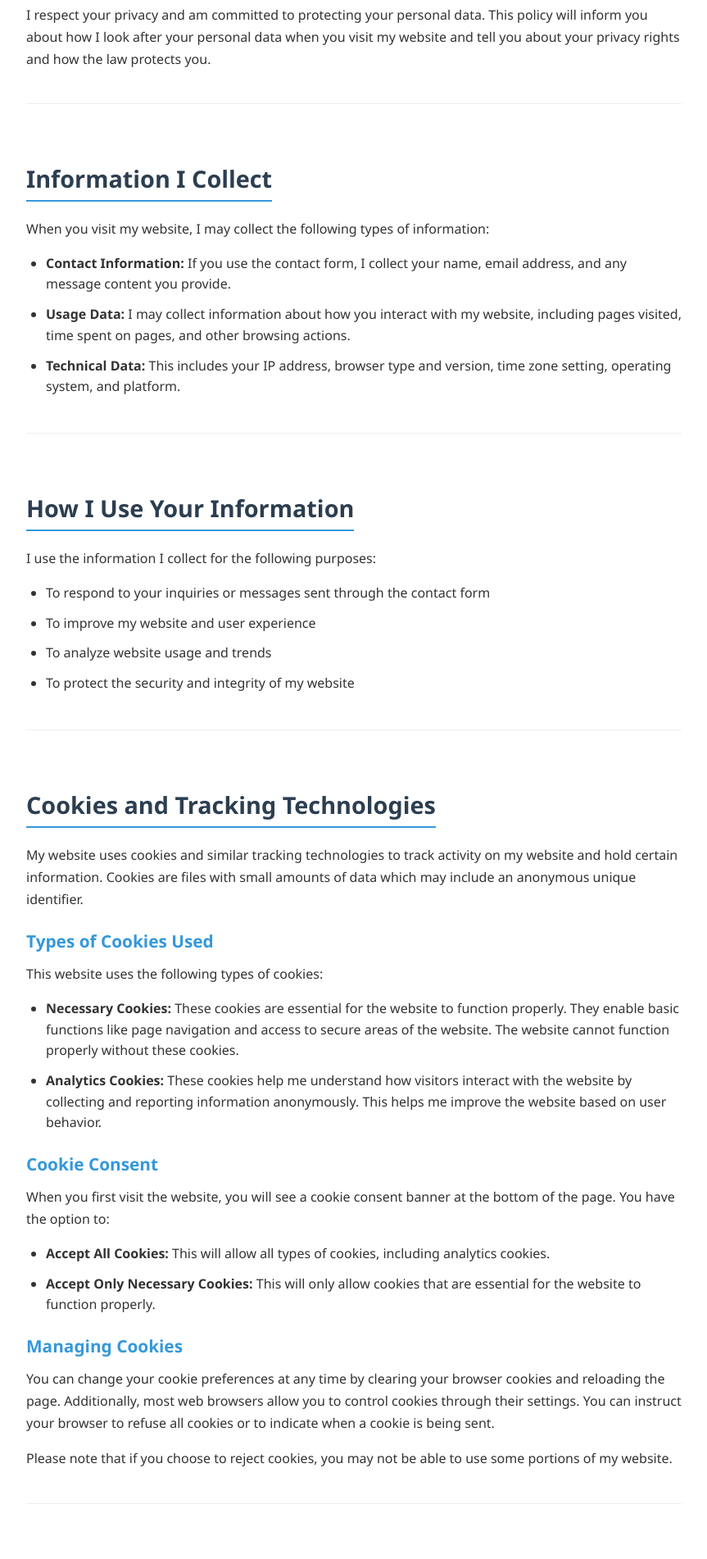
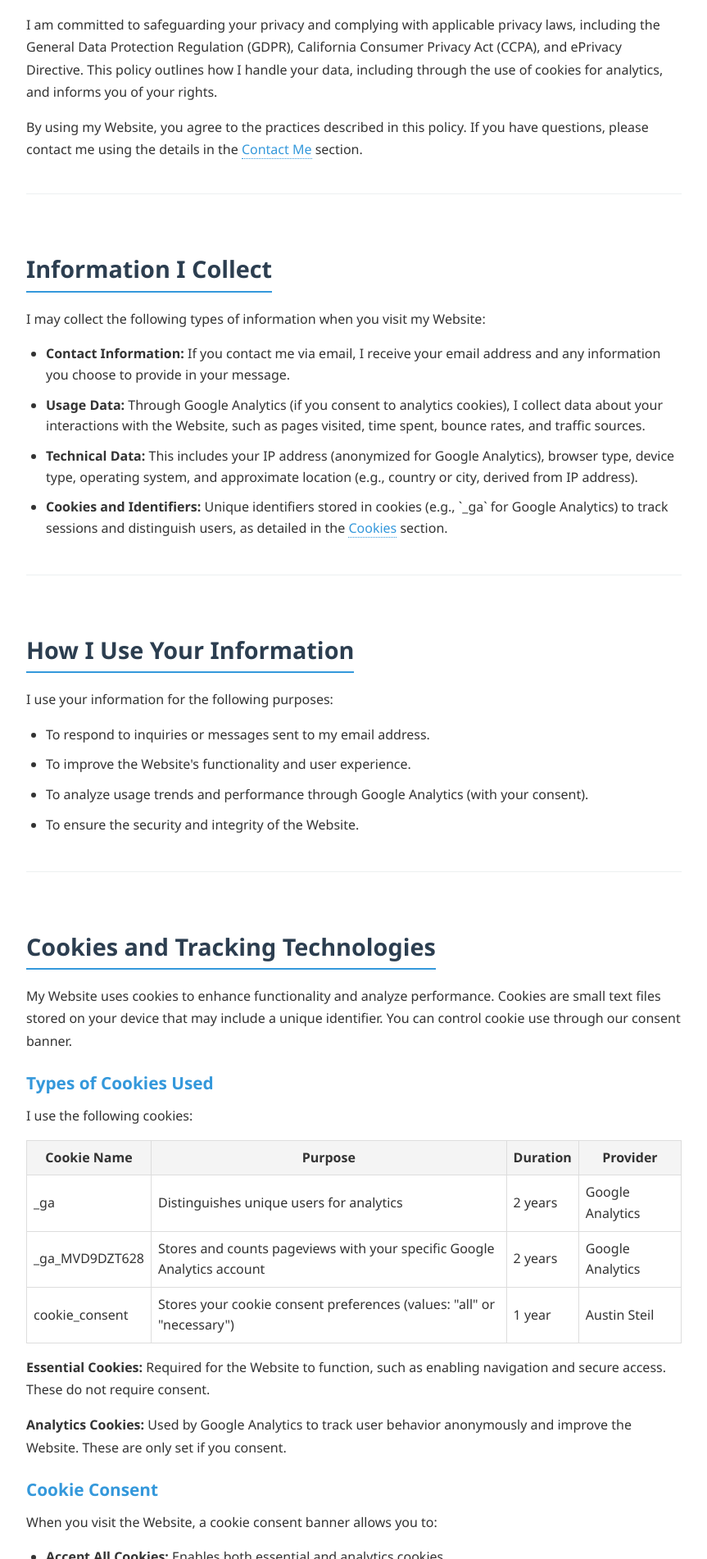
Before and after one commit to AustinSteil/portfolio, a plain HTML site: page privacy/index.html in a window 1280 px wide. Shown: the part 898-2800 px from the top of the page at 82% size, without its empty margins (208-1071 px from the left). Drawn offline with Linux system fonts and the light colour scheme.

Commit message:
Updated Privacy Policy

```diff
--- a/js/cookies-consent.js
+++ b/js/cookies-consent.js
@@ -343,7 +343,9 @@ function loadGoogleAnalytics() {
         window.dataLayer = window.dataLayer || [];
         function gtag(){dataLayer.push(arguments);}
         gtag('js', new Date());
-        gtag('config', '${GA_TRACKING_ID}');
+        gtag('config', '${GA_TRACKING_ID}', {
+            'anonymize_ip': true
+        });
     `;
 
     // Add the scripts to the document
--- a/privacy/index.html
+++ b/privacy/index.html
@@ -71,6 +71,7 @@
                         <li><a href="#information-use">How I Use Your Information</a></li>
                         <li><a href="#cookies">Cookies and Tracking Technologies</a></li>
                         <li><a href="#third-party">Third-Party Services</a></li>
+                        <li><a href="#retention">Data Retention</a></li>
                         <li><a href="#security">Data Security</a></li>
                         <li><a href="#rights">Your Rights</a></li>
                         <li><a href="#changes">Changes to This Privacy Policy</a></li>
@@ -80,96 +81,135 @@
 
                 <div id="introduction" class="content-block">
                     <h2>Introduction</h2>
-                    <p>This Privacy Policy outlines how Austin Steil ("I", "me", or "my") collects, uses, and protects your information when you visit my website at <a href="https://www.austinsteil.com" target="_blank">austinsteil.com</a> ("the Website").</p>
-                    <p>I respect your privacy and am committed to protecting your personal data. This policy will inform you about how I look after your personal data when you visit my website and tell you about your privacy rights and how the law protects you.</p>
+                    <p>Welcome to the Privacy Policy of Austin Steil ("I", "me", or "my"). This policy explains how I collect, use, and protect your personal information when you visit my website at <a href="https://www.austinsteil.com" target="_blank">austinsteil.com</a> ("the Website").</p>
+                    <p>I am committed to safeguarding your privacy and complying with applicable privacy laws, including the General Data Protection Regulation (GDPR), California Consumer Privacy Act (CCPA), and ePrivacy Directive. This policy outlines how I handle your data, including through the use of cookies for analytics, and informs you of your rights.</p>
+                    <p>By using my Website, you agree to the practices described in this policy. If you have questions, please contact me using the details in the <a href="#contact">Contact Me</a> section.</p>
                 </div>
 
                 <div id="information-collected" class="content-block">
                     <h2>Information I Collect</h2>
-                    <p>When you visit my website, I may collect the following types of information:</p>
+                    <p>I may collect the following types of information when you visit my Website:</p>
                     <ul>
-                        <li><strong>Contact Information:</strong> If you use the contact form, I collect your name, email address, and any message content you provide.</li>
-                        <li><strong>Usage Data:</strong> I may collect information about how you interact with my website, including pages visited, time spent on pages, and other browsing actions.</li>
-                        <li><strong>Technical Data:</strong> This includes your IP address, browser type and version, time zone setting, operating system, and platform.</li>
+                        <li><strong>Contact Information:</strong> If you contact me via email, I receive your email address and any information you choose to provide in your message.</li>
+                        <li><strong>Usage Data:</strong> Through Google Analytics (if you consent to analytics cookies), I collect data about your interactions with the Website, such as pages visited, time spent, bounce rates, and traffic sources.</li>
+                        <li><strong>Technical Data:</strong> This includes your IP address (anonymized for Google Analytics), browser type, device type, operating system, and approximate location (e.g., country or city, derived from IP address).</li>
+                        <li><strong>Cookies and Identifiers:</strong> Unique identifiers stored in cookies (e.g., `_ga` for Google Analytics) to track sessions and distinguish users, as detailed in the <a href="#cookies">Cookies</a> section.</li>
                     </ul>
                 </div>
 
                 <div id="information-use" class="content-block">
                     <h2>How I Use Your Information</h2>
-                    <p>I use the information I collect for the following purposes:</p>
+                    <p>I use your information for the following purposes:</p>
                     <ul>
-                        <li>To respond to your inquiries or messages sent through the contact form</li>
-                        <li>To improve my website and user experience</li>
-                        <li>To analyze website usage and trends</li>
-                        <li>To protect the security and integrity of my website</li>
+                        <li>To respond to inquiries or messages sent to my email address.</li>
+                        <li>To improve the Website's functionality and user experience.</li>
+                        <li>To analyze usage trends and performance through Google Analytics (with your consent).</li>
+                        <li>To ensure the security and integrity of the Website.</li>
                     </ul>
                 </div>
 
                 <div id="cookies" class="content-block">
                     <h2>Cookies and Tracking Technologies</h2>
-                    <p>My website uses cookies and similar tracking technologies to track activity on my website and hold certain information. Cookies are files with small amounts of data which may include an anonymous unique identifier.</p>
+                    <p>My Website uses cookies to enhance functionality and analyze performance. Cookies are small text files stored on your device that may include a unique identifier. You can control cookie use through our consent banner.</p>
 
                     <h3>Types of Cookies Used</h3>
-                    <p>This website uses the following types of cookies:</p>
-                    <ul>
-                        <li><strong>Necessary Cookies:</strong> These cookies are essential for the website to function properly. They enable basic functions like page navigation and access to secure areas of the website. The website cannot function properly without these cookies.</li>
-                        <li><strong>Analytics Cookies:</strong> These cookies help me understand how visitors interact with the website by collecting and reporting information anonymously. This helps me improve the website based on user behavior.</li>
-                    </ul>
+                    <p>I use the following cookies:</p>
+                    <table style="width: 100%; border-collapse: collapse; margin: 1em 0;">
+                        <thead>
+                            <tr style="background-color: #f4f4f4;">
+                                <th style="border: 1px solid #ddd; padding: 8px;">Cookie Name</th>
+                                <th style="border: 1px solid #ddd; padding: 8px;">Purpose</th>
+                                <th style="border: 1px solid #ddd; padding: 8px;">Duration</th>
+                                <th style="border: 1px solid #ddd; padding: 8px;">Provider</th>
+                            </tr>
+                        </thead>
+                        <tbody>
+                            <tr>
+                                <td style="border: 1px solid #ddd; padding: 8px;">_ga</td>
+                                <td style="border: 1px solid #ddd; padding: 8px;">Distinguishes unique users for analytics</td>
+                                <td style="border: 1px solid #ddd; padding: 8px;">2 years</td>
+                                <td style="border: 1px solid #ddd; padding: 8px;">Google Analytics</td>
+                            </tr>
+                            <tr>
+                                <td style="border: 1px solid #ddd; padding: 8px;">_ga_MVD9DZT628</td>
+                                <td style="border: 1px solid #ddd; padding: 8px;">Stores and counts pageviews with your specific Google Analytics account</td>
+                                <td style="border: 1px solid #ddd; padding: 8px;">2 years</td>
+                                <td style="border: 1px solid #ddd; padding: 8px;">Google Analytics</td>
+                            </tr>
+                            <tr>
+                                <td style="border: 1px solid #ddd; padding: 8px;">cookie_consent</td>
+                                <td style="border: 1px solid #ddd; padding: 8px;">Stores your cookie consent preferences (values: "all" or "necessary")</td>
+                                <td style="border: 1px solid #ddd; padding: 8px;">1 year</td>
+                                <td style="border: 1px solid #ddd; padding: 8px;">Austin Steil</td>
+                            </tr>
+                        </tbody>
+                    </table>
+                    <p><strong>Essential Cookies:</strong> Required for the Website to function, such as enabling navigation and secure access. These do not require consent.</p>
+                    <p><strong>Analytics Cookies:</strong> Used by Google Analytics to track user behavior anonymously and improve the Website. These are only set if you consent.</p>
 
                     <h3>Cookie Consent</h3>
-                    <p>When you first visit the website, you will see a cookie consent banner at the bottom of the page. You have the option to:</p>
+                    <p>When you visit the Website, a cookie consent banner allows you to:</p>
                     <ul>
-                        <li><strong>Accept All Cookies:</strong> This will allow all types of cookies, including analytics cookies.</li>
-                        <li><strong>Accept Only Necessary Cookies:</strong> This will only allow cookies that are essential for the website to function properly.</li>
+                        <li><strong>Accept All Cookies:</strong> Enables both essential and analytics cookies.</li>
+                        <li><strong>Accept Only Essential Cookies:</strong> Limits cookies to those necessary for Website functionality, disabling Google Analytics.</li>
                     </ul>
+                    <p>This ensures analytics cookies are only activated with your explicit consent, as required by privacy regulations.</p>
 
                     <h3>Managing Cookies</h3>
-                    <p>You can change your cookie preferences at any time by clearing your browser cookies and reloading the page. Additionally, most web browsers allow you to control cookies through their settings. You can instruct your browser to refuse all cookies or to indicate when a cookie is being sent.</p>
-                    <p>Please note that if you choose to reject cookies, you may not be able to use some portions of my website.</p>
+                    <p>You can update your cookie preferences anytime by clearing your browser cookies and reloading the page. Most browsers allow you to block cookies or alert you when they are set. Learn more at <a href="https://www.allaboutcookies.org" target="_blank">www.allaboutcookies.org</a>.</p>
+                    <p>Disabling cookies may affect some Website features. To opt out of Google Analytics entirely, install the <a href="https://tools.google.com/dlpage/gaoptout" target="_blank">Google Analytics Opt-Out Browser Add-On</a>.</p>
                 </div>
 
                 <div id="third-party" class="content-block">
                     <h2>Third-Party Services</h2>
-                    <p>I use third-party services to monitor and analyze the use of my website. These third parties have their own privacy policies addressing how they use such information.</p>
+                    <p>I use Google Analytics to monitor and analyze Website usage, but only if you consent to analytics cookies. Google Analytics is provided by Google, Inc. ("Google") and operates under its own privacy policies.</p>
 
                     <h3>Google Analytics</h3>
-                    <p>This website uses Google Analytics, a web analytics service provided by Google, Inc. ("Google"). Google Analytics uses cookies to help analyze how users use the site. The information generated by the cookie about your use of the website (including your IP address) will be transmitted to and stored by Google on servers in the United States.</p>
-                    <p>Google will use this information for the purpose of evaluating your use of the website, compiling reports on website activity for website operators and providing other services relating to website activity and internet usage. Google may also transfer this information to third parties where required to do so by law, or where such third parties process the information on Google's behalf.</p>
-                    <p>Google Analytics is only loaded if you have accepted all cookies through the cookie consent banner. If you choose to accept only necessary cookies, Google Analytics will not be loaded and no data will be collected.</p>
-                    <p>You can learn more about how Google uses your data at <a href="https://policies.google.com/privacy" target="_blank">https://policies.google.com/privacy</a>.</p>
+                    <p>Google Analytics uses cookies (e.g., `_ga` and `_ga_MVD9DZT628`) to collect data about your Website interactions, such as pages visited, session duration, and traffic sources. I have enabled IP anonymization, meaning the last octet of your IP address is masked (e.g., 192.168.12.144 becomes 192.168.12.0) to protect your privacy.</p>
+                    <p>This data helps me understand user behavior and improve the Website. Google processes this data on servers that may be located in the United States, in compliance with the EU-U.S. Data Privacy Framework for data transfers. I have signed a Data Processing Agreement with Google on May 14th, 2025 to ensure GDPR compliance.</p>
+                    <p>Google Analytics is only activated if you accept analytics cookies via the consent banner. If you deny consent, no analytics data is collected.</p>
+                    <p>Google may share data with third parties if required by law or for processing on Google's behalf. For more details, visit <a href="https://www.google.com/policies/privacy/partners/" target="_blank">How Google uses data when you use our partners' sites</a> or Google's <a href="https://policies.google.com/privacy" target="_blank">Privacy Policy</a>.</p>
+                </div>
+
+                <div id="retention" class="content-block">
+                    <h2>Data Retention</h2>
+                    <p>Email correspondence is retained only as long as necessary to respond to your inquiry and maintain appropriate business records.</p>
+                    <p>Google Analytics data, including data tied to cookies and identifiers, is retained for up to 14 months, after which it is automatically deleted. You can request earlier deletion by contacting me (see <a href="#contact">Contact Me</a>).</p>
                 </div>
 
                 <div id="security" class="content-block">
                     <h2>Data Security</h2>
-                    <p>I implement appropriate security measures to protect your personal information. However, please be aware that no method of transmission over the Internet or method of electronic storage is 100% secure.</p>
+                    <p>I implement reasonable technical and organizational measures to protect your personal information from unauthorized access, loss, or alteration. However, no internet transmission or electronic storage is completely secure, and I cannot guarantee absolute security.</p>
                 </div>
 
                 <div id="rights" class="content-block">
                     <h2>Your Rights</h2>
-                    <p>Depending on your location, you may have certain rights regarding your personal data, including:</p>
+                    <p>Depending on your location, you may have the following rights under privacy laws like GDPR or CCPA:</p>
                     <ul>
-                        <li>The right to access your personal data</li>
-                        <li>The right to request correction of your personal data</li>
-                        <li>The right to request deletion of your personal data</li>
-                        <li>The right to object to processing of your personal data</li>
-                        <li>The right to data portability</li>
+                        <li><strong>Access:</strong> Request a copy of your personal data.</li>
+                        <li><strong>Correction:</strong> Request corrections to inaccurate data.</li>
+                        <li><strong>Deletion:</strong> Request deletion of your data.</li>
+                        <li><strong>Objection:</strong> Object to data processing for analytics or other purposes.</li>
+                        <li><strong>Portability:</strong> Request your data in a transferable format.</li>
+                        <li><strong>Opt-Out:</strong> Opt out of analytics tracking via the <a href="https://tools.google.com/dlpage/gaoptout" target="_blank">Google Analytics Opt-Out Add-On</a> or by denying cookies.</li>
                     </ul>
+                    <p>To exercise these rights, contact me at <a href="mailto:austinsteil21@gmail.com">austinsteil21@gmail.com</a>. I will respond within 30 days, as required by law.</p>
                 </div>
 
                 <div id="changes" class="content-block">
                     <h2>Changes to This Privacy Policy</h2>
-                    <p>I may update this Privacy Policy from time to time. I will notify you of any changes by posting the new Privacy Policy on this page and updating the "Last Updated" date.</p>
-                    <p>You are advised to review this Privacy Policy periodically for any changes. Changes to this Privacy Policy are effective when they are posted on this page.</p>
+                    <p>I may update this Privacy Policy to reflect changes in my practices or legal requirements. Updates will be posted on this page with a revised "Last Updated" date. For significant changes, I may also notify you via a Website notice or email (if provided).</p>
+                    <p>Please review this policy periodically. Changes are effective upon posting.</p>
                 </div>
 
                 <div id="contact" class="content-block">
                     <h2>Contact Me</h2>
-                    <p>If you have any questions about this Privacy Policy, please contact me at:</p>
+                    <p>For questions about this Privacy Policy or to exercise your rights, contact me at:</p>
                     <p><a href="mailto:austinsteil21@gmail.com">austinsteil21@gmail.com</a></p>
                 </div>
 
                 <div class="content-block">
-                    <p class="last-updated">Last Updated: May 15, 2023</p>
+                    <p class="last-updated">Last Updated: May 14, 2025</p>
                 </div>
             </div>
         </section>
```
